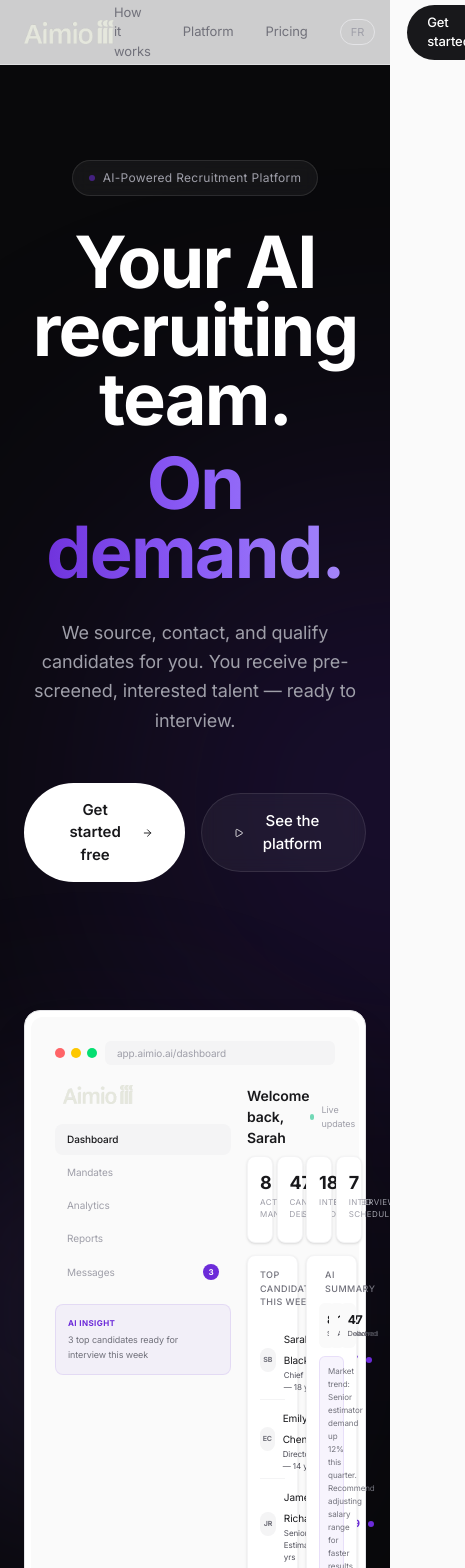
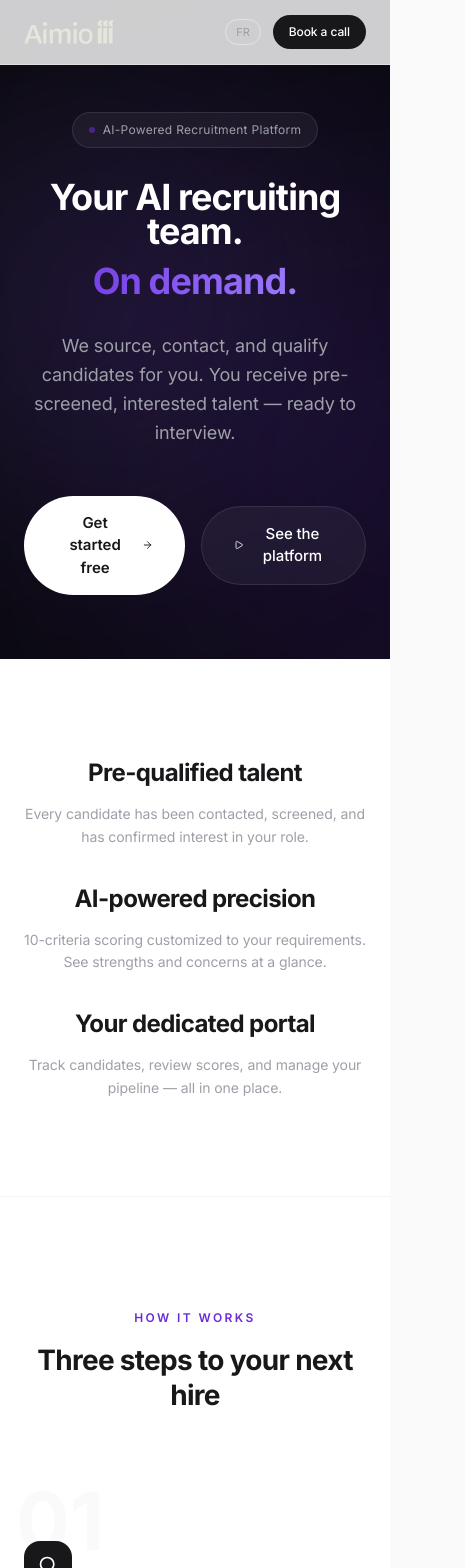
Before and after one commit to Aimio-virtual-recruiter/aimio-client-portal, a Next.js app: page /landing in a window 390 px wide. Shown: the top 1568 px of the page, 465 px wide, since content can reach past the window. Built offline with nearby package versions, Linux system fonts and the light colour scheme.

Commit message:
Mobile responsive, SEO meta tags, Book a call CTA

```diff
--- /dev/null
+++ b/src/app/landing/layout.tsx
@@ -0,0 +1,27 @@
+import type { Metadata } from "next";
+
+export const metadata: Metadata = {
+  title: "Aimio | AI-Powered Recruitment Platform",
+  description: "Your AI recruiting team, on demand. We source, contact, and qualify candidates for you. Pre-screened, interested talent delivered weekly.",
+  keywords: "AI recruitment, AI hiring, recruitment platform, talent sourcing, AI recruiter, hiring software",
+  openGraph: {
+    title: "Aimio | AI-Powered Recruitment Platform",
+    description: "Your AI recruiting team, on demand. Pre-screened, interested candidates delivered weekly.",
+    type: "website",
+    locale: "en_US",
+    siteName: "Aimio",
+  },
+  twitter: {
+    card: "summary_large_image",
+    title: "Aimio | AI-Powered Recruitment Platform",
+    description: "Your AI recruiting team, on demand.",
+  },
+  robots: {
+    index: true,
+    follow: true,
+  },
+};
+
+export default function LandingLayout({ children }: { children: React.ReactNode }) {
+  return <>{children}</>;
+}
--- a/src/app/landing/page.tsx
+++ b/src/app/landing/page.tsx
@@ -14,7 +14,7 @@ export default function LandingPage() {
       <nav className="fixed top-0 w-full bg-white/80 backdrop-blur-xl border-b border-zinc-100/50 z-50">
         <div className="max-w-6xl mx-auto px-6 h-16 flex items-center justify-between">
           <Image src="/aimio-logo.png" alt="Aimio" width={90} height={26} />
-          <div className="flex items-center gap-8">
+          <div className="hidden md:flex items-center gap-8">
             <a href="#how" className="text-[13px] text-zinc-500 hover:text-zinc-900 transition-all duration-200">{t.nav.how}</a>
             <a href="#platform" className="text-[13px] text-zinc-500 hover:text-zinc-900 transition-all duration-200">{t.nav.platform}</a>
             <a href="#pricing" className="text-[13px] text-zinc-500 hover:text-zinc-900 transition-all duration-200">{t.nav.pricing}</a>
@@ -22,6 +22,14 @@ export default function LandingPage() {
               {lang === "en" ? "FR" : "EN"}
             </button>
             <a href="/" className="px-5 py-2 bg-zinc-900 text-white rounded-full text-[13px] font-medium hover:bg-zinc-800 transition-all duration-200">
+              {t.nav.cta}
+            </a>
+          </div>
+          <div className="flex md:hidden items-center gap-3">
+            <button onClick={() => setLang(lang === "en" ? "fr" : "en")} className="text-[11px] text-zinc-400 border border-zinc-200 rounded-full px-2.5 py-1">
+              {lang === "en" ? "FR" : "EN"}
+            </button>
+            <a href="/" className="px-4 py-2 bg-zinc-900 text-white rounded-full text-[12px] font-medium">
               {t.nav.cta}
             </a>
           </div>
@@ -34,16 +42,16 @@ export default function LandingPage() {
         <div className="absolute top-1/4 left-1/4 w-[600px] h-[600px] bg-[#6C2BD9]/20 rounded-full blur-[150px]" />
         <div className="absolute bottom-1/4 right-1/4 w-[400px] h-[400px] bg-[#8B5CF6]/15 rounded-full blur-[120px]" />
 
-        <div className="relative z-10 max-w-5xl mx-auto px-6 pt-40 pb-32 text-center">
+        <div className="relative z-10 max-w-5xl mx-auto px-6 pt-28 md:pt-40 pb-16 md:pb-32 text-center">
           <div className="inline-flex items-center gap-2 px-4 py-2 bg-white/5 backdrop-blur border border-white/10 rounded-full mb-8">
             <div className="w-1.5 h-1.5 bg-[#6C2BD9] rounded-full animate-pulse" />
             <span className="text-[12px] text-zinc-400 tracking-wide">{t.hero.badge}</span>
           </div>
 
-          <h1 className="text-[72px] font-bold text-white tracking-tight leading-[0.95] mb-4">
+          <h1 className="text-[36px] md:text-[72px] font-bold text-white tracking-tight leading-[0.95] mb-4">
             {t.hero.line1}
           </h1>
-          <h2 className="text-[72px] font-bold tracking-tight leading-[0.95] mb-8 bg-gradient-to-r from-[#6C2BD9] via-[#8B5CF6] to-[#A78BFA] bg-clip-text text-transparent">
+          <h2 className="text-[36px] md:text-[72px] font-bold tracking-tight leading-[0.95] mb-8 bg-gradient-to-r from-[#6C2BD9] via-[#8B5CF6] to-[#A78BFA] bg-clip-text text-transparent">
             {t.hero.line2}
           </h2>
 
@@ -63,8 +71,8 @@ export default function LandingPage() {
           </div>
         </div>
 
-        {/* Product Preview — Premium */}
-        <div className="relative z-10 max-w-5xl mx-auto px-6 pb-20">
+        {/* Product Preview — Premium (hidden on mobile) */}
+        <div className="relative z-10 max-w-5xl mx-auto px-6 pb-20 hidden md:block">
           <div className="bg-white rounded-2xl border border-zinc-200 p-1.5 shadow-2xl shadow-black/20">
             <div className="bg-[#fafafa] rounded-xl p-6">
               {/* Browser bar */}
@@ -219,7 +227,7 @@ export default function LandingPage() {
 
       {/* Value propositions — bold statements */}
       <section className="py-24 px-6 border-b border-zinc-100">
-        <div className="max-w-5xl mx-auto grid grid-cols-3 gap-16">
+        <div className="max-w-5xl mx-auto grid grid-cols-1 md:grid-cols-3 gap-8 md:gap-16">
           {t.values.map((v: {title: string; desc: string}, i: number) => (
             <div key={i} className="text-center">
               <h3 className="text-[24px] font-bold text-zinc-900 tracking-tight mb-3">{v.title}</h3>
@@ -234,10 +242,10 @@ export default function LandingPage() {
         <div className="max-w-5xl mx-auto">
           <div className="text-center mb-20">
             <p className="text-[12px] text-[#6C2BD9] font-semibold uppercase tracking-[0.2em] mb-4">{t.how.label}</p>
-            <h2 className="text-[44px] font-bold text-zinc-900 tracking-tight leading-tight">{t.how.title}</h2>
+            <h2 className="text-[28px] md:text-[44px] font-bold text-zinc-900 tracking-tight leading-tight">{t.how.title}</h2>
           </div>
 
-          <div className="grid grid-cols-3 gap-12">
+          <div className="grid grid-cols-1 md:grid-cols-3 gap-8 md:gap-12">
             {[
               { icon: Search, num: "01", title: t.how.s1.title, desc: t.how.s1.desc },
               { icon: MessageSquare, num: "02", title: t.how.s2.title, desc: t.how.s2.desc },
@@ -263,7 +271,7 @@ export default function LandingPage() {
         <div className="max-w-5xl mx-auto">
           <div className="text-center mb-16">
             <p className="text-[12px] text-[#6C2BD9] font-semibold uppercase tracking-[0.2em] mb-4">{t.platform.label}</p>
-            <h2 className="text-[44px] font-bold text-zinc-900 tracking-tight leading-tight">{t.platform.title}</h2>
+            <h2 className="text-[28px] md:text-[44px] font-bold text-zinc-900 tracking-tight leading-tight">{t.platform.title}</h2>
             <p className="text-[16px] text-zinc-500 mt-4 max-w-2xl mx-auto">{t.platform.subtitle}</p>
           </div>
 
@@ -283,7 +291,7 @@ export default function LandingPage() {
           </div>
 
           {/* Feature descriptions */}
-          <div className="grid grid-cols-2 gap-16 items-center">
+          <div className="grid grid-cols-1 lg:grid-cols-2 gap-8 lg:gap-16 items-center">
             <div>
               {activeDemo === 0 && (
                 <div>
@@ -411,7 +419,7 @@ export default function LandingPage() {
       {/* Benefits — Bold statements */}
       <section className="py-28 px-6">
         <div className="max-w-5xl mx-auto">
-          <div className="grid grid-cols-2 gap-20">
+          <div className="grid grid-cols-1 md:grid-cols-2 gap-10 md:gap-20">
             {[
               { icon: Zap, title: t.benefits.b1.title, desc: t.benefits.b1.desc },
               { icon: Shield, title: t.benefits.b2.title, desc: t.benefits.b2.desc },
@@ -436,11 +444,11 @@ export default function LandingPage() {
       <section id="pricing" className="py-28 px-6 bg-zinc-50">
         <div className="max-w-4xl mx-auto">
           <div className="text-center mb-16">
-            <h2 className="text-[44px] font-bold text-zinc-900 tracking-tight">{t.pricing.title}</h2>
+            <h2 className="text-[28px] md:text-[44px] font-bold text-zinc-900 tracking-tight">{t.pricing.title}</h2>
             <p className="text-[16px] text-zinc-500 mt-4">{t.pricing.subtitle}</p>
           </div>
 
-          <div className="grid grid-cols-3 gap-6">
+          <div className="grid grid-cols-1 md:grid-cols-3 gap-6">
             {[
               { name: "Starter", price: "1,999", desc: t.pricing.s1desc, features: t.pricing.s1f, pop: false },
               { name: "Pro", price: "2,999", desc: t.pricing.s2desc, features: t.pricing.s2f, pop: true },
@@ -510,7 +518,7 @@ export default function LandingPage() {
 }
 
 const en = {
-  nav: { how: "How it works", platform: "Platform", pricing: "Pricing", cta: "Get started" },
+  nav: { how: "How it works", platform: "Platform", pricing: "Pricing", cta: "Book a call" },
   hero: {
     badge: "AI-Powered Recruitment Platform",
     line1: "Your AI recruiting team.",
@@ -580,7 +588,7 @@ const en = {
 };
 
 const fr = {
-  nav: { how: "Fonctionnement", platform: "Plateforme", pricing: "Tarifs", cta: "Commencer" },
+  nav: { how: "Fonctionnement", platform: "Plateforme", pricing: "Tarifs", cta: "R\u00e9server un appel" },
   hero: {
     badge: "Plateforme de recrutement propuls\u00e9e par l\u2019IA",
     line1: "Votre \u00e9quipe de recrutement IA.",
```
